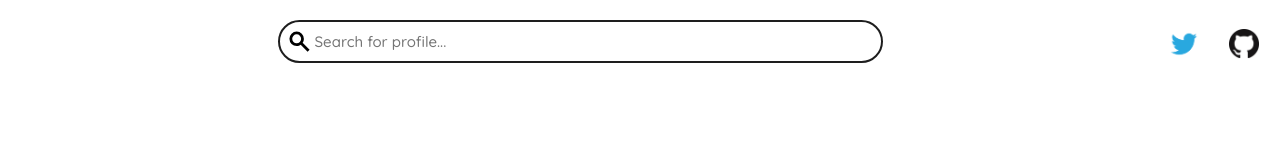
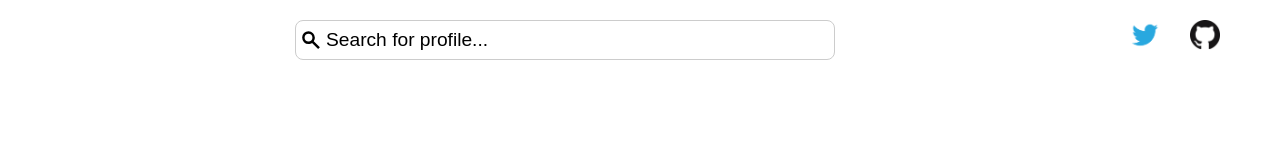
Before and after one commit to pushkaraj2007/TechCreators, a website: page index.html in a window 1280 px wide. Shown: the top 150 px of the page. Drawn offline with Linux system fonts and the light colour scheme.

Commit message:
Make search input look more better

```diff
--- a/styles/index.css
+++ b/styles/index.css
@@ -16,22 +16,36 @@ nav {
   justify-content: space-between;
 }
 
-nav img {
-  position: absolute;
-  height: 25px;
-  margin-top: 9px;
-  margin-left: 9px;
+.input-div {
+  display: flex;
+  align-items: center;
 }
 
-nav input {
+.input-div img {
+  position: absolute;
+  height: 22px;
+  margin-left: 5px;
+}
+
+.input-div img:hover {
+  cursor: pointer;
+  transform: scale(1.1);
+}
+
+.search-input {
+  border: none;
   outline: none;
-  width: 556px;
-  padding: 10px;
-  padding-left: 35px;
-  border-radius: 125px;
-  font-size: 15px;
-  font-family: 'Quicksand', sans-serif;
-  border: 2px solid #1e1e1e;
+  flex: 1;
+  font-size: 1.2rem;
+  width: 500px;
+  padding: 0.5rem;
+  padding-left: 30px;
+  border: 1px solid #ccc;
+  border-radius: 0.5rem;
+}
+
+.search-input::placeholder {
+  color: black;
 }
 
 .img-div {
@@ -40,7 +54,7 @@ nav input {
 }
 
 .twitter-img {
-  margin-right: 60px;
+  margin-right: 30px;
 }
 .img-div img{
   transition: transform 1s;
```
